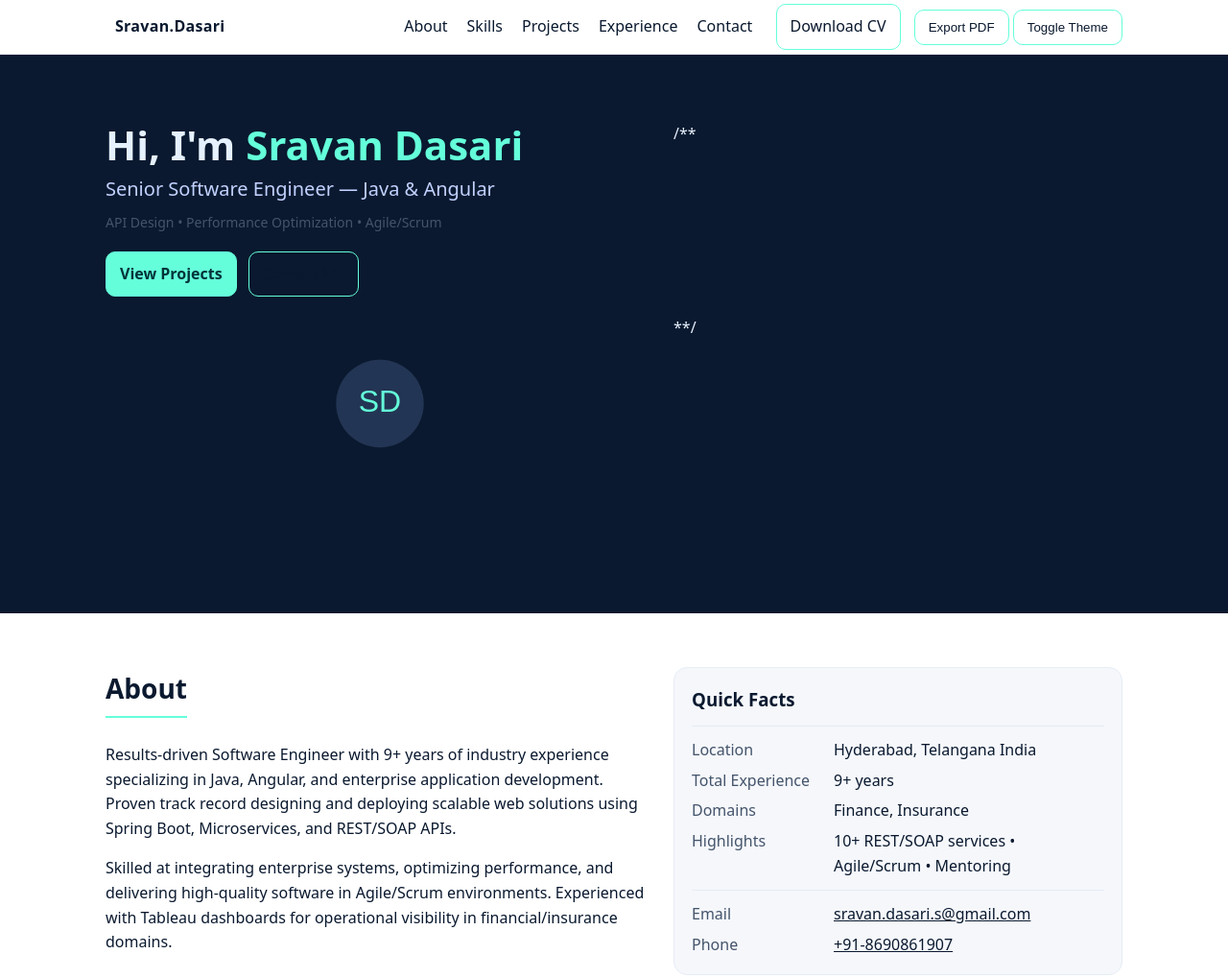
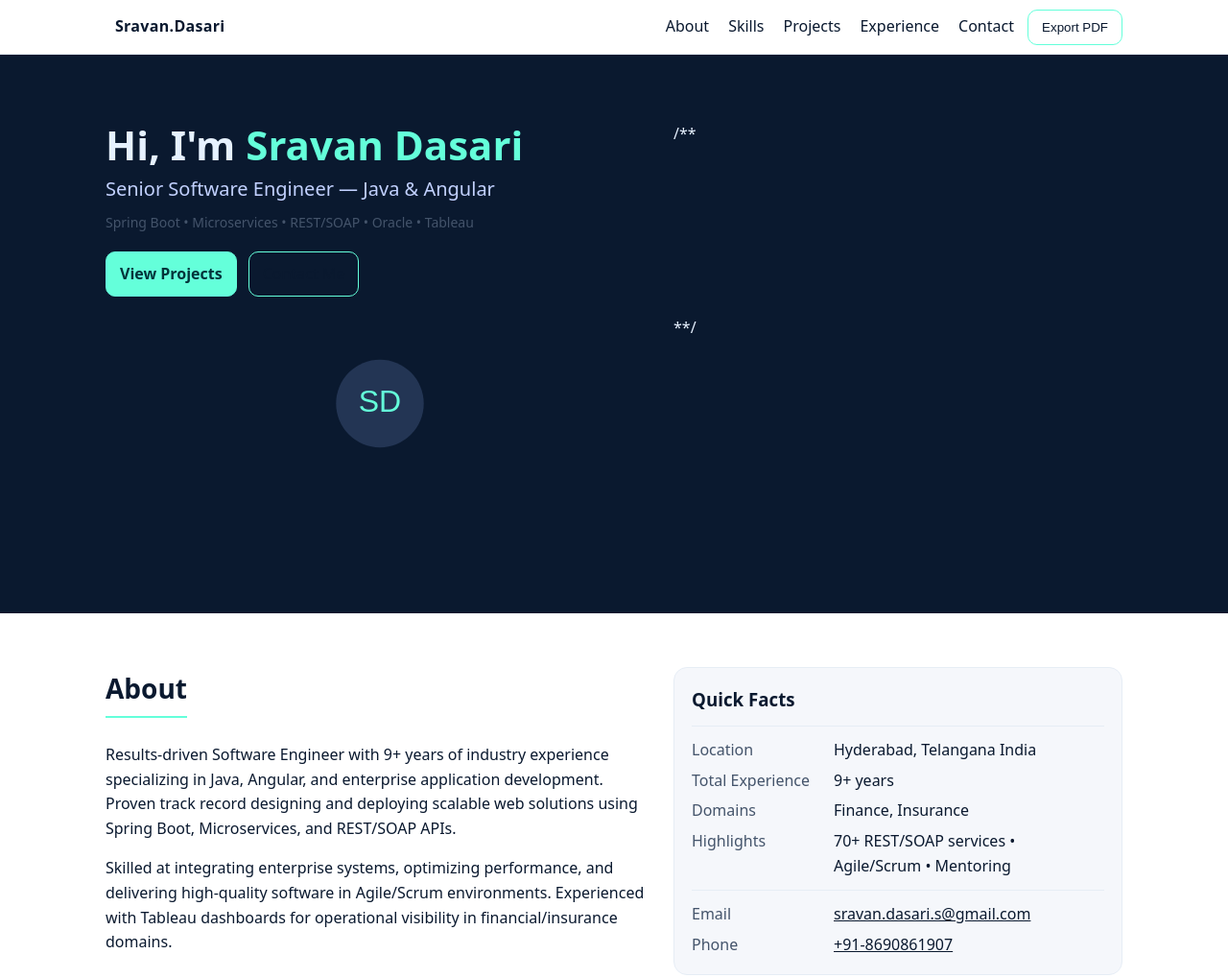
Before and after one commit to Sravan-Dasari-S/Sravan-Dasari, a plain HTML site: page index.html in a window 1280 px wide. Shown: the top 1019 px of the page at 96% size. Drawn offline with Linux system fonts and the light colour scheme; files whose address does not match are found by name.

Commit message:
Update index.html

```diff
--- a/index.html
+++ b/index.html
@@ -53,9 +53,8 @@ footer{border-top:1px solid var(--border);padding:18px 0;color:var(--muted)}
   <div><a class="brand" href="#home">Sravan<span class="accent">.</span>Dasari</a></div>
   <div class="right">
     <a href="#about">About</a><a href="#skills">Skills</a><a href="#projects">Projects</a><a href="#experience">Experience</a><a href="#contact">Contact</a>
-    <a class="btn" href="assets/Branded_CV_Shravan_Dasari.pdf" download>Download CV</a>
     <button class="btn" id="pdfBtn">Export PDF</button>
-    <button class="btn" id="themeBtn" aria-label="Toggle theme">Toggle Theme</button>
+ <!--   <button class="btn" id="themeBtn" aria-label="Toggle theme">Toggle Theme</button>-->
   </div>
 </div></nav>
 
@@ -87,7 +86,7 @@ footer{border-top:1px solid var(--border);padding:18px 0;color:var(--muted)}
     <div class="kv"><div>Location</div><div> Hyderabad, Telangana India</div></div>
     <div class="kv" style="margin-top:6px"><div>Total Experience</div><div>9+ years</div></div>
     <div class="kv" style="margin-top:6px"><div>Domains</div><div>Finance, Insurance</div></div>
-    <div class="kv" style="margin-top:6px"><div>Highlights</div><div>10+ REST/SOAP services • Agile/Scrum • Mentoring</div></div>
+    <div class="kv" style="margin-top:6px"><div>Highlights</div><div>70+ REST/SOAP services • Agile/Scrum • Mentoring</div></div>
     <hr class="sep">
     <div class="kv"><div>Email</div><div><a href="mailto:sravan.dasari.s@gmail.com">sravan.dasari.s@gmail.com</a></div></div>
     <div class="kv" style="margin-top:6px"><div>Phone</div><div><a href="tel:+918690861907">+91-8690861907</a></div></div>
@@ -208,7 +207,7 @@ footer{border-top:1px solid var(--border);padding:18px 0;color:var(--muted)}
   <h2>Contact</h2>
   <p class="small">📧 <a href="mailto:sravan.dasari.s@gmail.com">sravan.dasari.s@gmail.com</a> • 📞 <a href="tel:+918690861907">+91-8690861907</a></p>
   <div style="margin-top:12px;display:flex;gap:12px;flex-wrap:wrap">
-    <a class="btn primary" href="assets/Branded_CV_Shravan_Dasari.pdf" download>Download CV</a>
+<!--    <a class="btn primary" href="assets/Branded_CV_Shravan_Dasari.pdf" download>Download CV</a>-->
     <a class="btn" href="#home">Back to Top</a>
   </div>
 </div></section>
```
